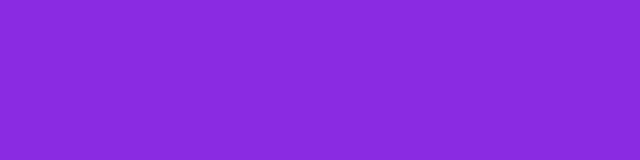
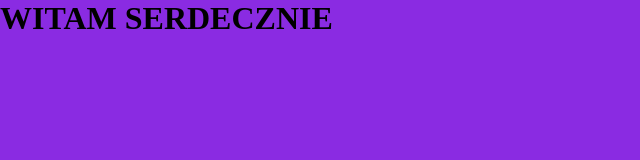
Before and after one commit to LicznikMetody/projekt_NWWO_INLS3_BS, a plain HTML site: page index.html in a window 1280 px wide. Shown: the whole page, without its empty margins (0-640 px from the left). Drawn offline with Linux system fonts and the light colour scheme.

Commit message:
dodaj zmiany css

```diff
--- a/index.html
+++ b/index.html
@@ -20,6 +20,6 @@
     </style>
 </head>
 <body>
-
+ <h1>WITAM SERDECZNIE</h1>
 </body>
 </html>
```
